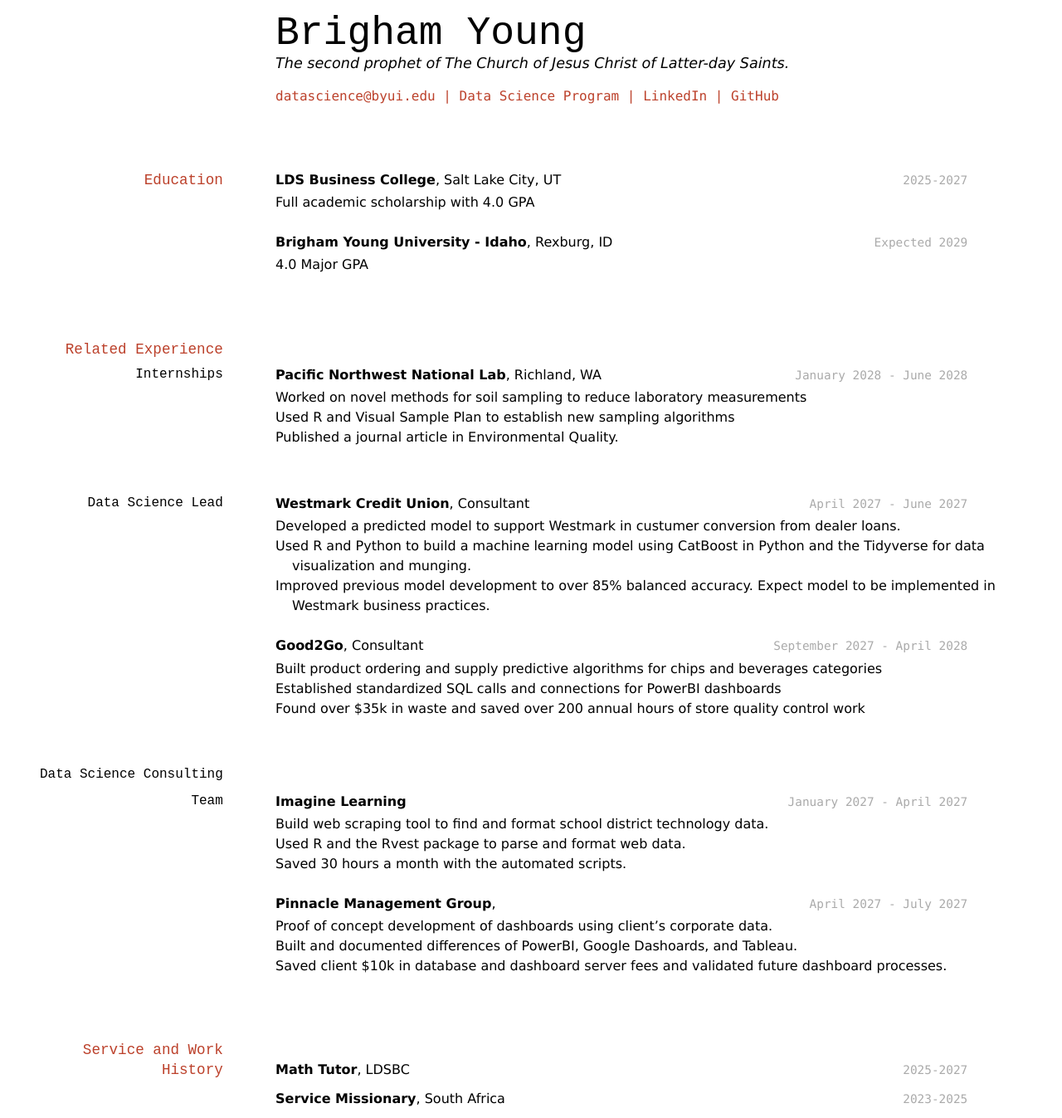
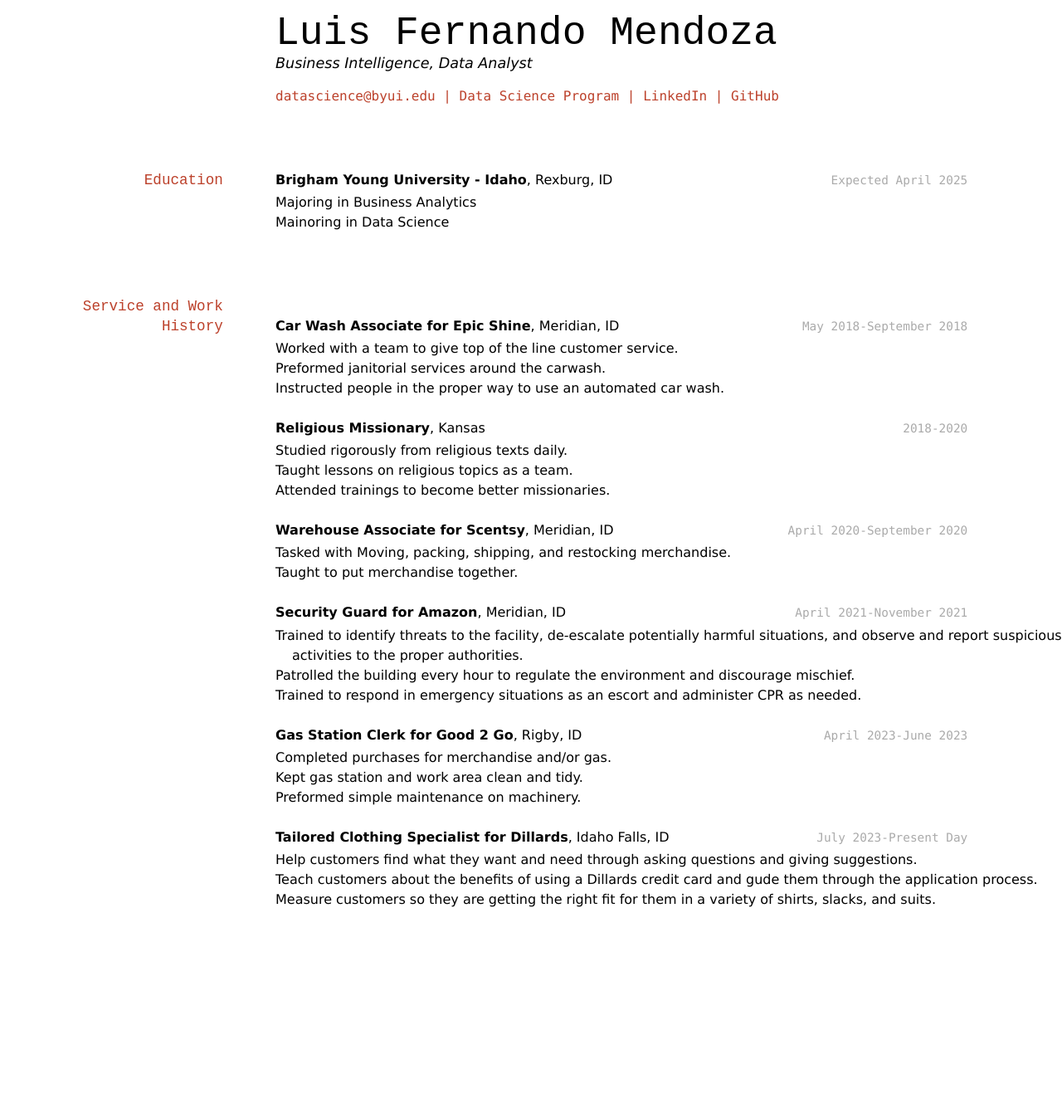
Before and after one commit to byuids-resumes/mendozalf, a Jekyll site: the page built from docs/index.md, in a window 1280 px wide. Shown: the whole page at 83% size. Built offline with Jekyll 4.4.1, drawn with Linux system fonts in a browser that asks for light colours; after the commit the page ends 1120 px from its top, so only the background shows below that.

Commit message:
Update index.md

```diff
--- a/docs/index.md
+++ b/docs/index.md
@@ -1,9 +1,9 @@
 ---
 layout: cv
-title: Brigham Young's Resume
+title: Luis Fernando Mendoza's Resume
 ---
-# Brigham Young
-The second prophet of The Church of Jesus Christ of Latter-day Saints.
+# Luis Fernando Mendoza
+Business Intelligence, Data Analyst
 
 <div id="webaddress">
 <a href="datascience@byui.edu">datascience@byui.edu</a>
@@ -12,76 +12,59 @@ The second prophet of The Church of Jesus Christ of Latter-day Saints.
 | <a href="https://github.com/byuids-resumes">GitHub</a>
 </div>
 
-<!-- https://www.monique.tech/the-art-of-markdown -->
 
 ## Education
 
-`2025-2027`
-__LDS Business College__, Salt Lake City, UT
-
-- Full academic scholarship with 4.0 GPA
-
-`Expected 2029`
+`Expected April 2025`
 __Brigham Young University - Idaho__, Rexburg, ID
 
-- 4.0 Major GPA
-
-
-## Related Experience
-
-### Internships
-
-`January 2028 - June 2028`
-__Pacific Northwest National Lab__, Richland, WA
-
-- Worked on novel methods for soil sampling to reduce laboratory measurements
-- Used R and Visual Sample Plan to establish new sampling algorithms
-- Published a journal article in Environmental Quality.
-
-### Data Science Lead
-
-`April 2027 - June 2027`
-__Westmark Credit Union__, Consultant
-
-- Developed a predicted model to support Westmark in custumer conversion from dealer loans.
-- Used R and Python to build a machine learning model using CatBoost in Python and the Tidyverse for data visualization and munging.
-- Improved previous model development to over 85% balanced accuracy. Expect model to be implemented in Westmark business practices.
-
-`September 2027 - April 2028`
-__Good2Go__, Consultant
-
-- Built product ordering and supply predictive algorithms for chips and beverages categories
-- Established standardized SQL calls and connections for PowerBI dashboards
-- Found over $35k in waste and saved over 200 annual hours of store quality control work
-
-### Data Science Consulting Team
-
-`January 2027 - April 2027`
-__Imagine Learning__
-
-- Build web scraping tool to find and format school district technology data.
-- Used R and the Rvest package to parse and format web data.
-- Saved 30 hours a month with the automated scripts.
-
-`April 2027 - July 2027`
-__Pinnacle Management Group__,
-
-- Proof of concept development of dashboards using client's corporate data.
-- Built and documented differences of PowerBI, Google Dashoards, and Tableau.
-- Saved client $10k in database and dashboard server fees and validated future dashboard processes.
+- Majoring in Business Analytics
+- Mainoring in Data Science
 
 
 ## Service and Work History
 
-`2025-2027`
-__Math Tutor__, LDSBC
+`May 2018-September 2018`
+__Car Wash Associate for Epic Shine__, Meridian, ID
 
+- Worked with a team to give top of the line customer service.
+- Preformed janitorial services around the carwash.
+- Instructed people in the proper way to use an automated car wash.
 
-`2023-2025`
-__Service Missionary__, South Africa
+`2018-2020`
+__Religious Missionary__, Kansas
 
+- Studied rigorously from religious texts daily.
+- Taught lessons on religious topics as a team.
+- Attended trainings to become better missionaries.
 
+`April 2020-September 2020`
+__Warehouse Associate for Scentsy__, Meridian, ID
+
+- Tasked with Moving, packing, shipping, and restocking merchandise.
+- Taught to put merchandise together.
+
+`April 2021-November 2021`
+__Security Guard for Amazon__, Meridian, ID
+
+- Trained to identify threats to the facility, de-escalate potentially harmful situations, and observe and report suspicious activities to the proper authorities.
+- Patrolled the building every hour to regulate the environment and discourage mischief.
+- Trained to respond in emergency situations as an escort and administer CPR as needed.
+
+`April 2023-June 2023`
+__Gas Station Clerk for Good 2 Go__, Rigby, ID
+
+- Completed purchases for merchandise and/or gas.
+- Kept gas station and work area clean and tidy.
+- Preformed simple maintenance on machinery.
+
+`July 2023-Present Day`
+__Tailored Clothing Specialist for Dillards__, Idaho Falls, ID
+
+- Help customers find what they want and need through asking questions and giving suggestions.
+- Teach customers about the benefits of using a Dillards credit card and gude them through the application process.
+- Measure customers so they are getting the right fit for them in a variety of shirts, slacks, and suits.
 
 <!-- ### Footer
 
-Last updated: May 2013 -->
+Last updated: January 2024 -->
```
